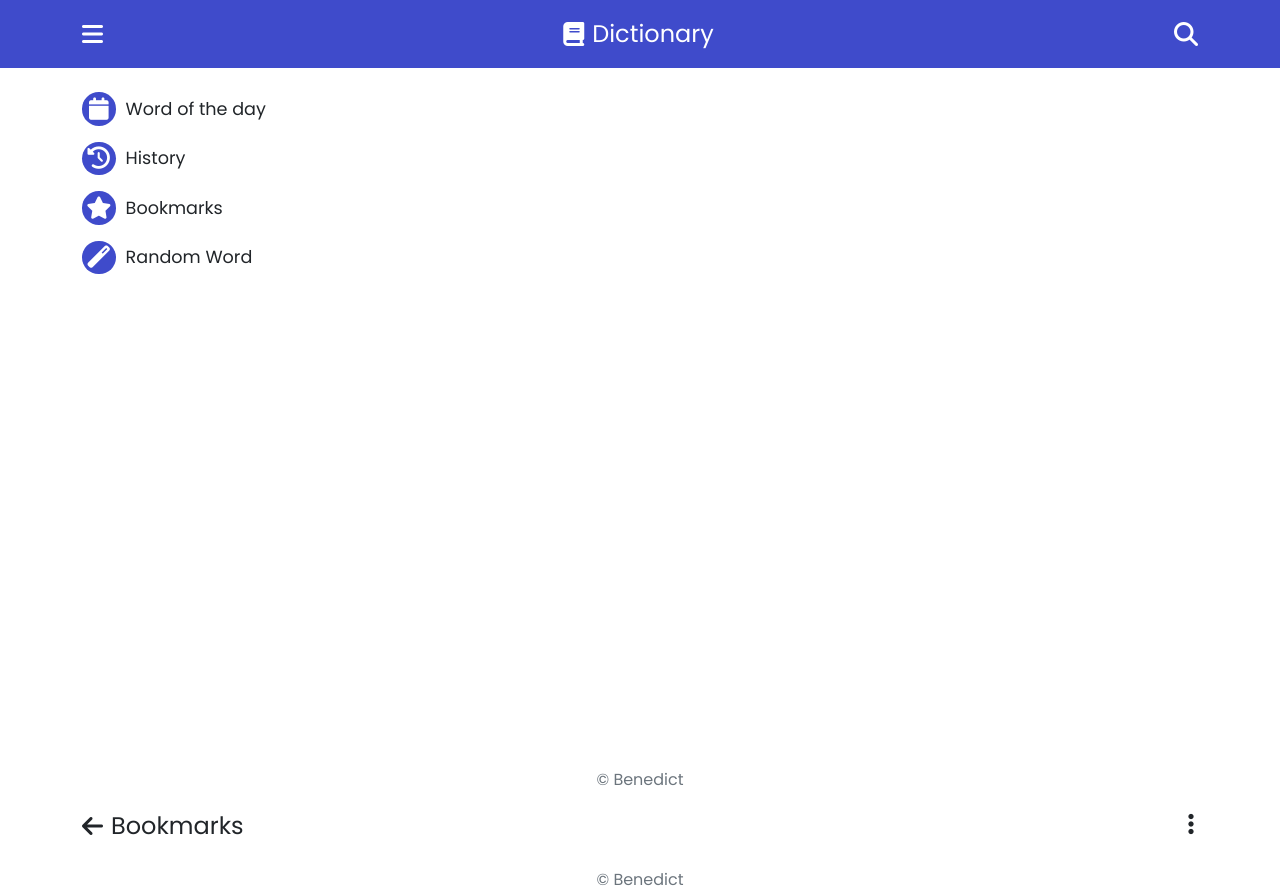
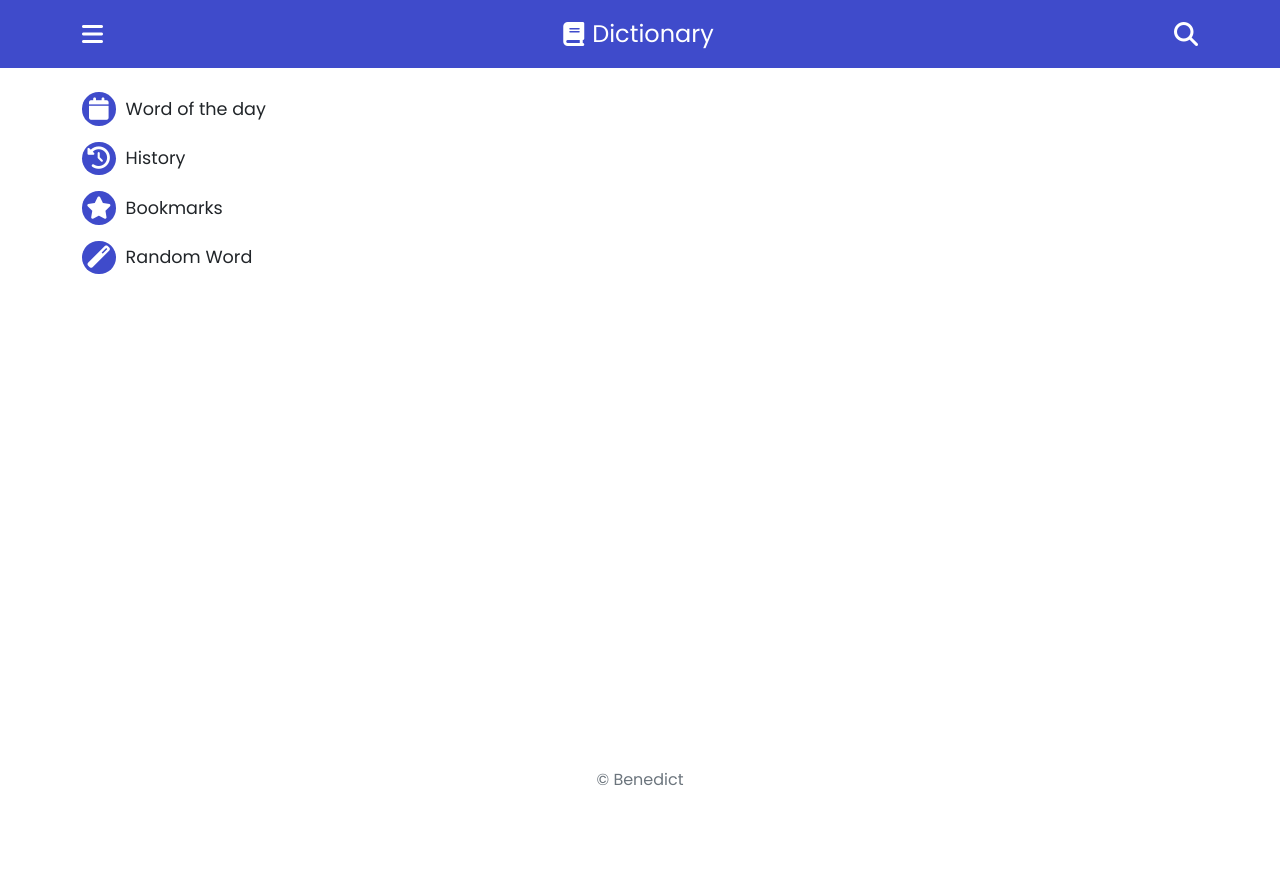
Before and after one commit to Bened1ct-7/Dictionary-, a plain HTML site: page index.html in a window 1280 px wide. After the commit the page ends 800 px from the top, so only its background shows below. Drawn offline with nearby package versions, Linux system fonts and the light colour scheme.

Commit message:
Update index.html

```diff
--- a/index.html
+++ b/index.html
@@ -143,37 +143,6 @@
     </div>
   </div>
 
-  <div class="bookmark hide">
-    <div class="header py-2 sticky-top">
-      <div class="container-lg">
-        <div class="d-flex align-items-center justify-content-between">
-          <div class="d-flex align-items-center justify-content-center">
-            <i class="fa-solid fa-arrow-left bookmark-back fs-4 me-1"></i>
-            <div class="fs-4 ms-1">Bookmarks</div>
-          </div>
-          <div>
-            <i class="fa-solid fa-ellipsis-vertical fs-4 me-1"></i>
-          </div>
-        </div>
-      </div>
-    </div>
-
-    <div class="main">
-      <div class="container-md">
-        <ul>
-
-        </ul>
-      </div>
-    </div>
-
-    <div class="footer">
-      <div class="container">
-        <div class="text-center text-secondary">&copy; Benedict</div>
-      </div>
-    </div>
-
-  </div>
-
   <script src="https://cdn.jsdelivr.net/npm/bootstrap@5.2.1/dist/js/bootstrap.bundle.min.js"></script>
   <script src="main.js"></script>
 </body>
```
